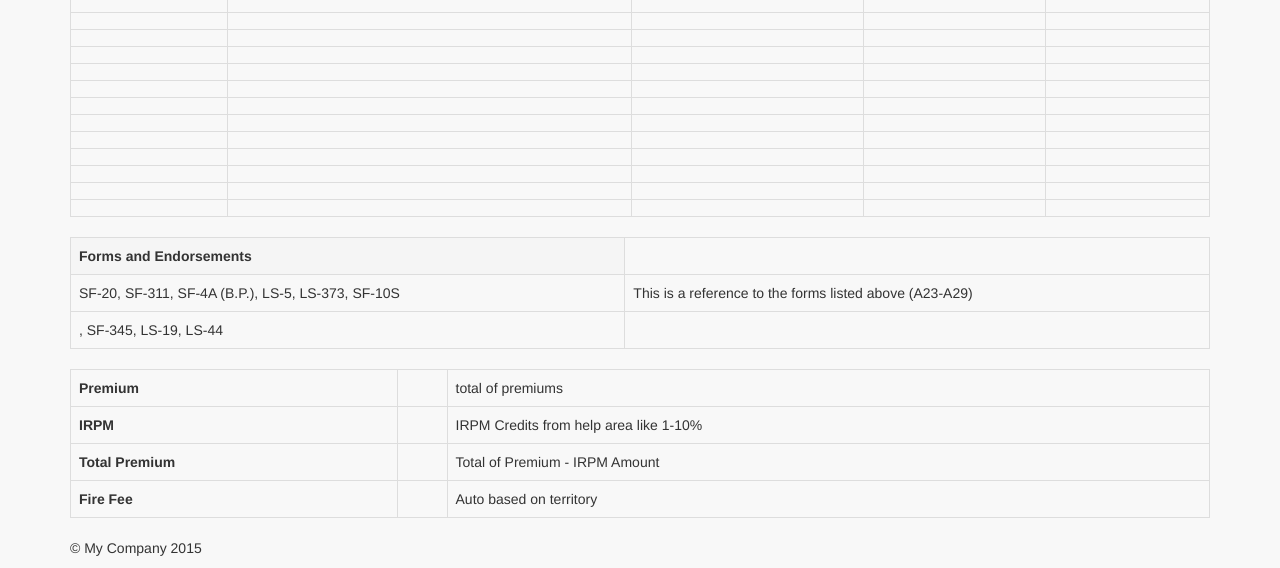
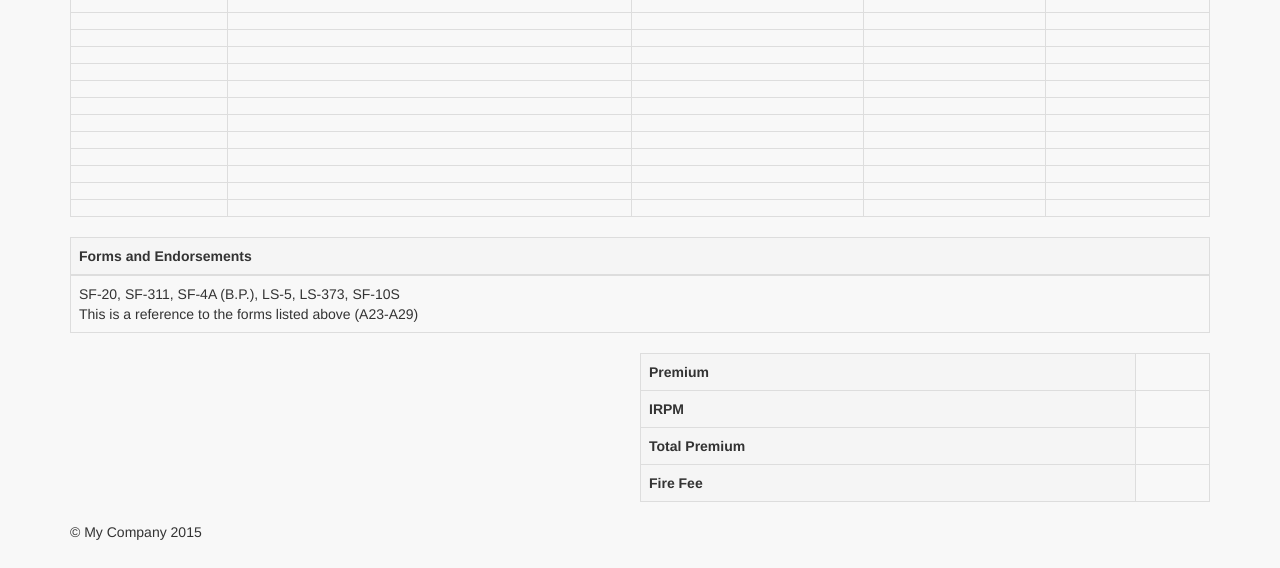
Before and after one commit to bazarov1988/alliance_project, a Yii app: template views/quotes/generate_results.php in a window 1280 px wide. Shown: the part 1749-2317 px from the top of the page. After the commit the page ends 2289 px from the top, so only its background shows below. Run offline with PHP 8.4 and a stand-in for Yii, Linux system fonts and the light colour scheme; the template is opened without the code that fills it, so the values that code supplies are empty; some libraries are stand-ins or nearby versions.

Commit message:
fix total table

```diff
--- a/views/quotes/quote/_total.php
+++ b/views/quotes/quote/_total.php
@@ -1,42 +1,35 @@
 <table class="table table-bordered">
+<thead>
+<tr>
+    <th class="bg-gray"><strong>Forms and Endorsements</strong></th>
+</tr>
+</thead>
 <tbody>
 <tr>
-    <td class="bg-gray"><strong>Forms and Endorsements</strong></td>
-    <td></td>
-
-</tr>
-<tr>
-    <td>SF-20, SF-311, SF-4A (B.P.), LS-5, LS-373, SF-10S</td>
-    <td>This is a reference to the forms listed above (A23-A29)</td>
-
-</tr>
-<tr>
-    <td>, SF-345, LS-19, LS-44</td>
-
+    <td>SF-20, SF-311, SF-4A (B.P.), LS-5, LS-373, SF-10S
+        <br>This is a reference to the forms listed above (A23-A29)
+    </td>
 </tr>
 </tbody>
 </table>
-<table class="table table-bordered">
+
+<table class="table table-bordered table-totals">
 <tbody>
 <tr>
-    <td><strong>Premium</strong></td>
+    <td class="bg-gray"><strong>Premium</strong></td>
     <td><?= Yii::$app->formatter->asCurrency($model->getPremium());?></td>
-    <td>total of premiums</td>
 </tr>
 <tr>
-    <td><strong>IRPM</strong></td>
+    <td class="bg-gray"><strong>IRPM</strong></td>
     <td><?= Yii::$app->formatter->asCurrency($model->getIRPM());?></td>
-    <td>IRPM Credits from help area like 1-10%</td>
 </tr>
 <tr>
-    <td><strong>Total Premium</strong></td>
+    <td class="bg-gray"><strong>Total Premium</strong></td>
     <td><?= Yii::$app->formatter->asCurrency($model->getPremiumTotal());?></td>
-    <td>Total of Premium - IRPM Amount</td>
 </tr>
 <tr>
-    <td><strong>Fire Fee</strong></td>
+    <td class="bg-gray"><strong>Fire Fee</strong></td>
     <td><?= Yii::$app->formatter->asCurrency($model->getFireFree());?></td>
-    <td>Auto based on territory</td>
 </tr>
 </tbody>
 </table>
--- a/web/css/site.css
+++ b/web/css/site.css
@@ -56,6 +56,11 @@ a.desc:after {
 
 .bg-gray {
     background-color: #f5f5f5;
+}
+
+.table-totals {
+    width: 50%;
+    float: right;
 }
 
 /* custom inclusion of right, left and below tabs */
```
